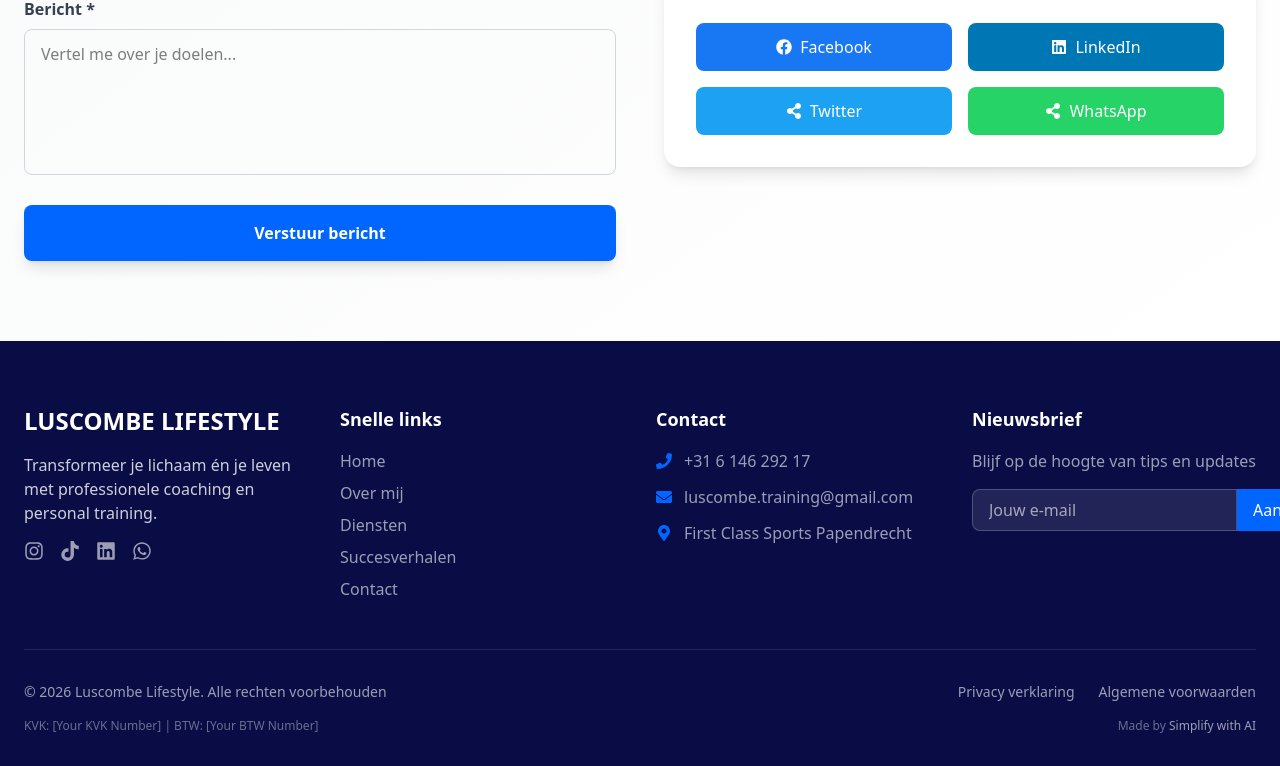
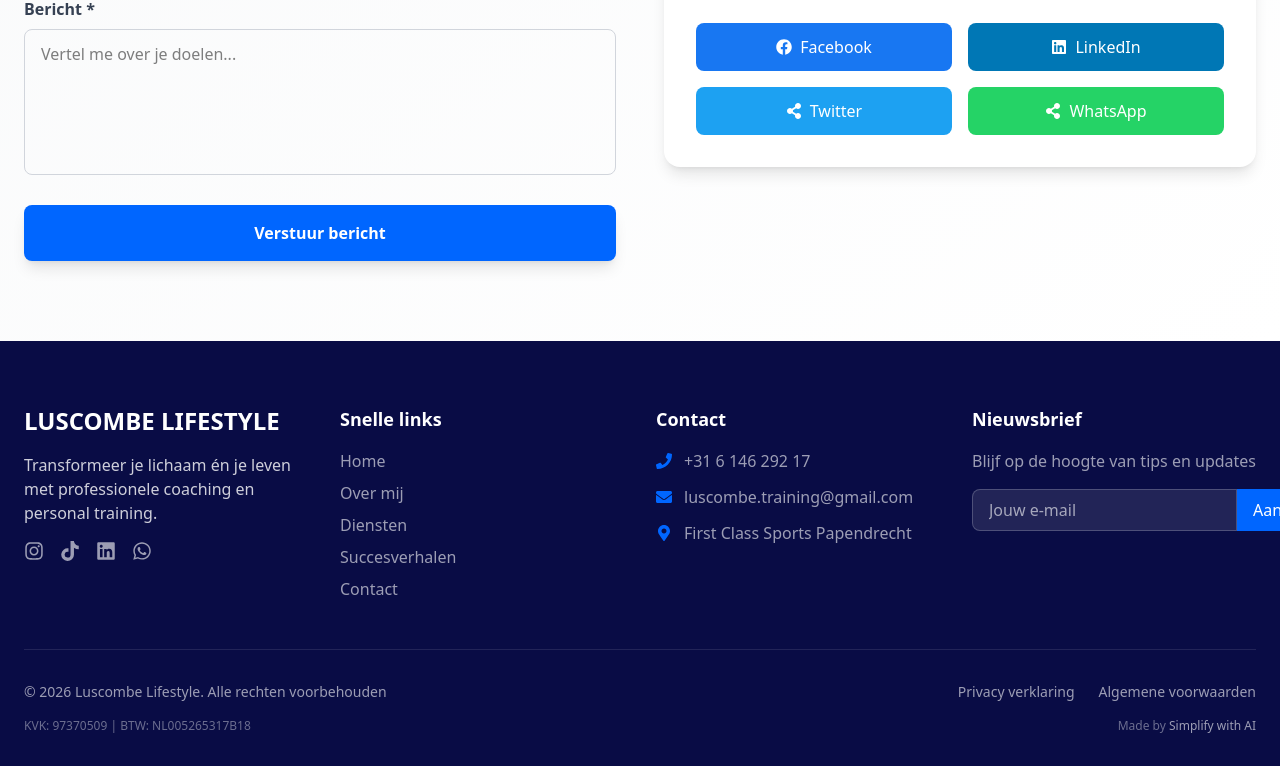
Before and after one commit to portfolio-ai-moos/website-luca, a Next.js app: page / in a window 1280 px wide. Shown: the part 4936-5702 px from the top of the page. Built offline with nearby package versions, Linux system fonts and the light colour scheme.

Commit message:
Update footer with actual KVK and BTW numbers
- KVK-nummer: 97370509
- BTW-nummer: NL005265317B18
- Replaced placeholder values with real business registration numbers

```diff
--- a/src/components/Footer.tsx
+++ b/src/components/Footer.tsx
@@ -155,7 +155,7 @@ const Footer: React.FC = () => {
           </div>
           <div className="flex flex-col md:flex-row justify-between items-center text-xs text-white/40">
             <div className="mb-2 md:mb-0">
-              KVK: [Your KVK Number] | BTW: [Your BTW Number]
+              KVK: 97370509 | BTW: NL005265317B18
             </div>
             <div>
               Made by{' '}
```
